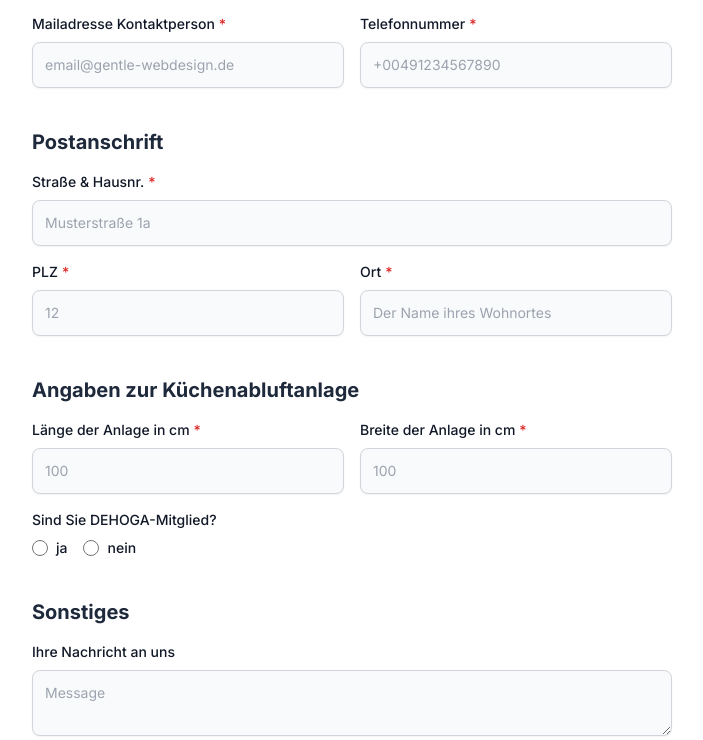
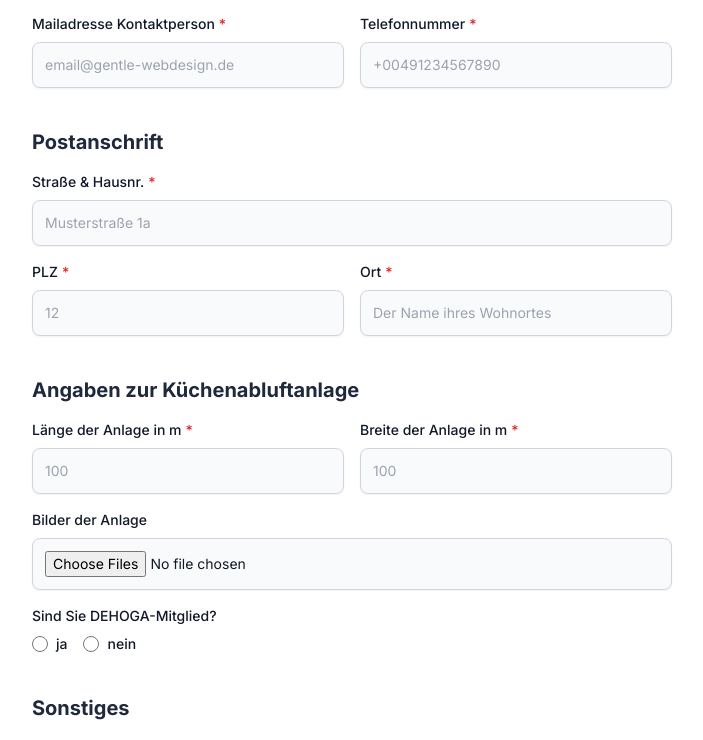
Before and after one commit to DevBerkcan/Air.Clean.Setec, a Next.js app: page /request-offer in a window 1280 px wide. Shown: the part 410-1150 px from the top of the page, without its empty margins (288-991 px from the left). Built offline with nearby package versions, Linux system fonts and the light colour scheme.

Commit message:
Add picture file field to request offer page

```diff
--- a/package.json
+++ b/package.json
@@ -13,12 +13,15 @@
     "@heroicons/react": "^2.0.15",
     "@img-comparison-slider/react": "^8.0.0",
     "@next/font": "13.1.6",
+    "@types/formidable": "^3.4.0",
     "@types/node": "18.13.0",
+    "@types/nodemailer": "^6.4.9",
     "@types/react": "18.0.28",
     "@types/react-dom": "18.0.10",
     "axios": "^1.4.0",
     "eslint": "8.34.0",
     "eslint-config-next": "13.1.6",
+    "formidable": "^3.5.0",
     "formik": "^2.4.2",
     "handlebars": "^4.7.7",
     "next": "13.1.6",
--- a/src/lib/transporter.js
+++ b/src/lib/transporter.ts
@@ -1,13 +1,15 @@
 import nodemailer from 'nodemailer'
 
-const transporter = nodemailer.createTransport({
+const options: any = {
   host: process.env.SMTP_HOST,
   port: process.env.SMTP_PORT,
-  secure: process.env.SMTP_SECURE,
+  secure: process.env.SMTP_SECURE === 'true',
   auth: {
     user: process.env.SMTP_USER,
     pass: process.env.SMTP_PASS
   }
-});
+}
+
+const transporter = nodemailer.createTransport(options)
 
 export default transporter
--- a/src/pages/api/request-offer.ts
+++ b/src/pages/api/request-offer.ts
@@ -1,30 +1,56 @@
-// Next.js API route support: https://nextjs.org/docs/api-routes/introduction
 import type { NextApiRequest, NextApiResponse } from 'next'
 import transporter from '@/lib/transporter'
 import getHtmlTemplate from '@/lib/template'
 import path from 'path'
+import formidable from 'formidable'
 
-export default function handler(req: NextApiRequest, res: NextApiResponse<any>) {
+export const config = {
+  api: {
+    bodyParser: false,
+  },
+}
+
+export default async function handler(req: NextApiRequest, res: NextApiResponse<any>) {
 
   if (req.method != 'POST') {
-    res.status(405).json('Not Allowed')
+    res.status(405).json({ error: `Method '${req.method}' Not Allowed` })
   }
+
+  const form = formidable({ multiples: true })
+
+  const formData = new Promise((resolve, reject) => {
+    form.parse(req, async (err, fields, files) => {
+      if (err) {
+        reject('error')
+      }
+      resolve({ fields, files })
+    })
+  })
+
+  const { fields, files }: any = await formData
 
   const templatePath = path.join(path.resolve(), './src/templates/request-offer.hbs')
   const templateParam = {
-    'Firmenname': req.body.company,
-    'Name Kontaktperson': req.body.name,
-    'Mailadresse Kontaktperson': req.body.email,
-    'Telefonnummer': req.body.phone,
-    'Straße & Hausnr.': req.body.street,
-    'PLZ': req.body.postCode,
-    'Ort': req.body.location,
-    'Länge der Anlage in cm': req.body.length,
-    'Breite der Anlage in cm': req.body.width,
-    'Sind Sie DEHOGA-Mitglied?': req.body.dehoga,
-    'Ihre Nachricht an uns': req.body.message,
-    'Wie sind Sie auf uns aufmerksam geworden?': req.body.referer,
+    'Firmenname': fields.company[0],
+    'Name Kontaktperson': fields.name[0],
+    'Mailadresse Kontaktperson': fields.email[0],
+    'Telefonnummer': fields.phone[0],
+    'Straße & Hausnr.': fields.street[0],
+    'PLZ': fields.postCode[0],
+    'Ort': fields.location[0],
+    'Länge der Anlage in m': fields.length[0],
+    'Breite der Anlage in m': fields.width[0],
+    'Sind Sie DEHOGA-Mitglied?': fields.dehoga[0],
+    'Ihre Nachricht an uns': fields.message[0],
+    'Wie sind Sie auf uns aufmerksam geworden?': fields.referer[0],
   }
+
+  const attachments = files['pictures[]'].map((picture: any) => {
+    return {
+      filename: picture.originalFilename,
+      path: picture.filepath
+    }
+  })
 
   const htmlTemplate = getHtmlTemplate(templatePath, templateParam)
 
@@ -32,7 +58,8 @@ export default function handler(req: NextApiRequest, res: NextApiResponse<any>)
     from: '"Air Clean" <airclean@gmail.com>',
     to: process.env.SEND_OFFER_MAIL_TO,
     subject: "Air Clean - Angebotsanfrage",
-    html: htmlTemplate
+    html: htmlTemplate,
+    attachments
   }
 
   transporter.sendMail(data, (err: any) => {
--- a/src/pages/request-offer.tsx
+++ b/src/pages/request-offer.tsx
@@ -30,14 +30,27 @@ export default function ReuqestOffer() {
       street: '',
       postCode: '',
       location: '',
-      dehoga: '',
       length: '',
       width: '',
+      pictures: '',
+      dehoga: '',
       message: '',
       referer: '',
     },
-    onSubmit: values => {
-      axios.post('/api/request-offer', values).then(() => {
+    onSubmit: (values: any) => {
+
+      const formData: any = new FormData()
+
+      for (const key in values) {
+        formData.append(key, values[key])
+      }
+      for (const key in values.pictures) {
+        formData.append('pictures[]', values.pictures[key])
+      }
+
+      axios.post('/api/request-offer', formData, {
+        headers: { 'content-type': 'multipart/form-data' }
+      }).then(() => {
         showAlert('Ihr Angebot wurde erfolgreich an uns gesendet, wir werden Ihnen so schnell wie möglich antworten.', 'success')
       }).catch((e) => {
         console.log(e)
@@ -66,7 +79,7 @@ export default function ReuqestOffer() {
           <div className="relative px-6 lg:px-8">
             <div className="mx-auto max-w-[40rem]">
 
-              <form action="/api/request-offer" method="POST" onSubmit={formik.handleSubmit}>
+              <form action="/api/request-offer" method="POST" encType="multipart/form-data" onSubmit={formik.handleSubmit}>
 
                 <h2 className="text-xl font-bold text-slate-800 mt-10 mb-4">Ansprechpartner</h2>
                 <div className="space-y-4">
@@ -184,7 +197,7 @@ export default function ReuqestOffer() {
                   <div className="grid grid-cols-2 gap-4">
                     <div>
                       <label htmlFor="length" className="block mb-2 text-sm font-medium text-gray-900">
-                        Länge der Anlage in cm<span className="text-red-600 mx-1">*</span>
+                        Länge der Anlage in m<span className="text-red-600 mx-1">*</span>
                       </label>
                       <input
                         type="number"
@@ -198,7 +211,7 @@ export default function ReuqestOffer() {
                     </div>
                     <div>
                       <label htmlFor="width" className="block mb-2 text-sm font-medium text-gray-900">
-                        Breite der Anlage in cm<span className="text-red-600 mx-1">*</span>
+                        Breite der Anlage in m<span className="text-red-600 mx-1">*</span>
                       </label>
                       <input
                         type="number"
@@ -210,6 +223,21 @@ export default function ReuqestOffer() {
                         value={formik.values.width}
                         required />
                     </div>
+                  </div>
+                  <div>
+                    <label htmlFor="pictures" className="block mb-2 text-sm font-medium text-gray-900">
+                      Bilder der Anlage
+                    </label>
+                    <input
+                      type="file"
+                      name="pictures"
+                      id="pictures"
+                      className="block p-3 w-full text-sm text-gray-900 bg-gray-50 rounded-lg border border-gray-300 shadow-sm focus:ring-indigo-500 focus:border-indigo-500"
+                      placeholder="Musterstraße 1a"
+                      multiple={true}
+                      onChange={(e: any) => {
+                        formik.setFieldValue('pictures', e.currentTarget.files);
+                      }} />
                   </div>
                   <div>
                     <label htmlFor="dehoga" className="block mb-2 text-sm font-medium text-gray-900">
```
Also changed, not shown: 1 other file (tests, documents, lock files or other folders).
